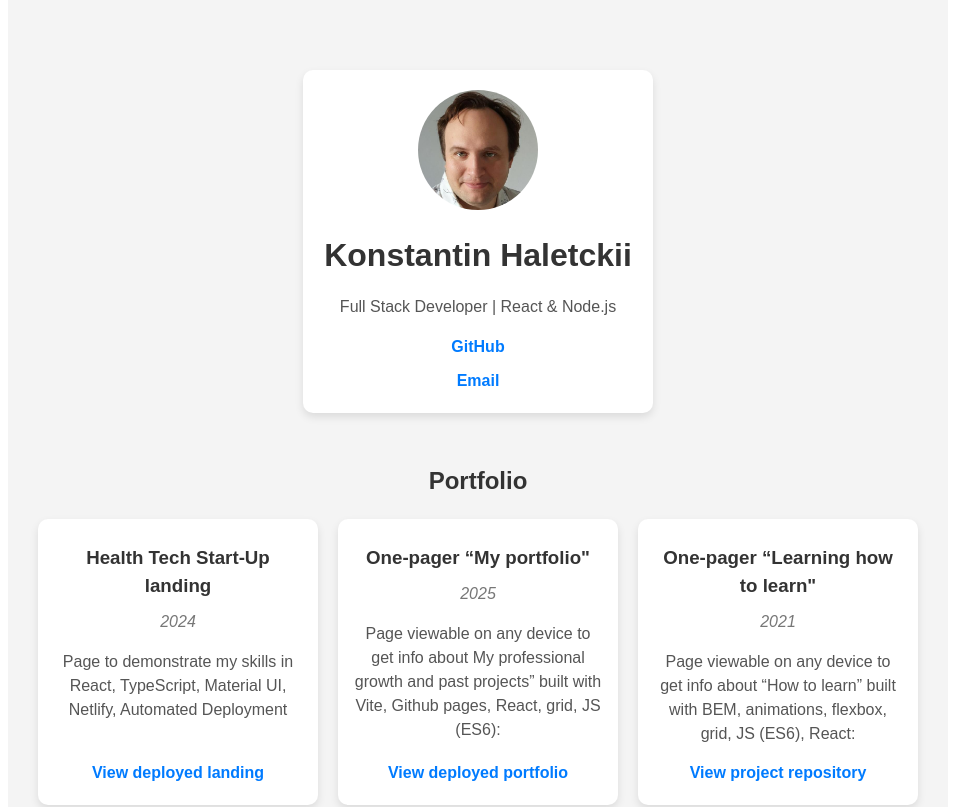
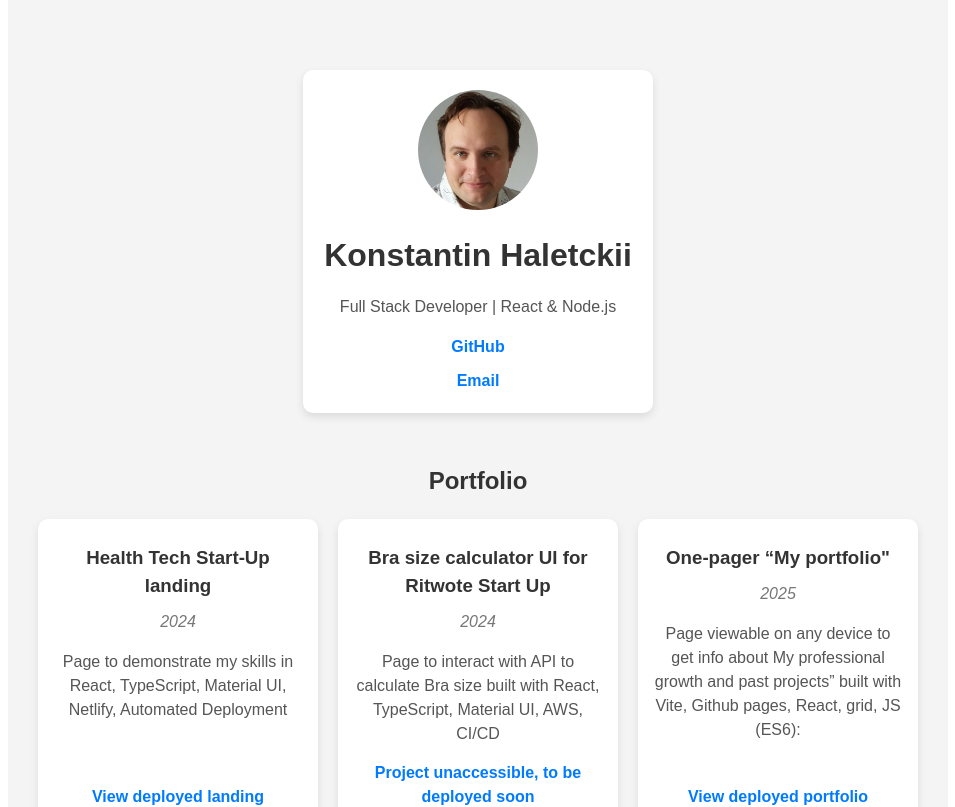
Before and after one commit to konstkhal/my-portfolio, a React (Vite) app: page / in a window 1280 px wide. Shown: the top 807 px of the page, without its empty margins (162-1117 px from the left). Built offline with nearby package versions, Linux system fonts and the light colour scheme.

Commit message:
feat: add ritote project

```diff
--- a/src/App.tsx
+++ b/src/App.tsx
@@ -13,6 +13,17 @@ const projects = [
 			'Page to demonstrate my skills in React, TypeScript, Material UI, Netlify, Automated Deployment',
 		link: 'https://groshmed.com/',
 		linkTitle: 'View deployed landing',
+	},
+
+	{
+		yearDate: '2024',
+		title:
+			'Bra size calculator UI for Ritwote Start Up',
+		description:
+			'Page to interact with API to calculate Bra size built with React, TypeScript, Material UI, AWS, CI/CD',
+		link: 'https://ritwote.com/',
+		linkTitle:
+			'Project unaccessible, to be deployed soon',
 	},
 
 	{
```
